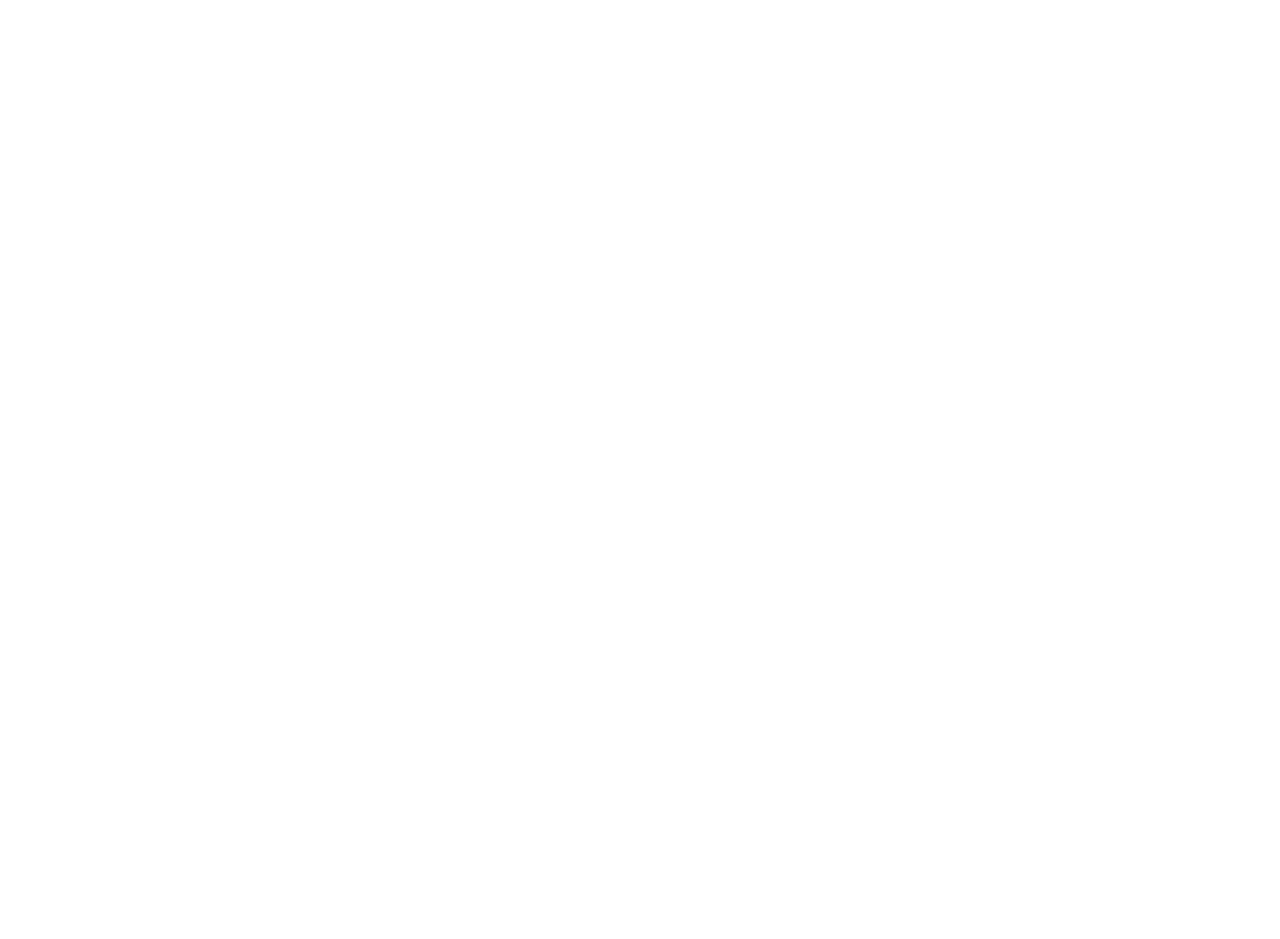
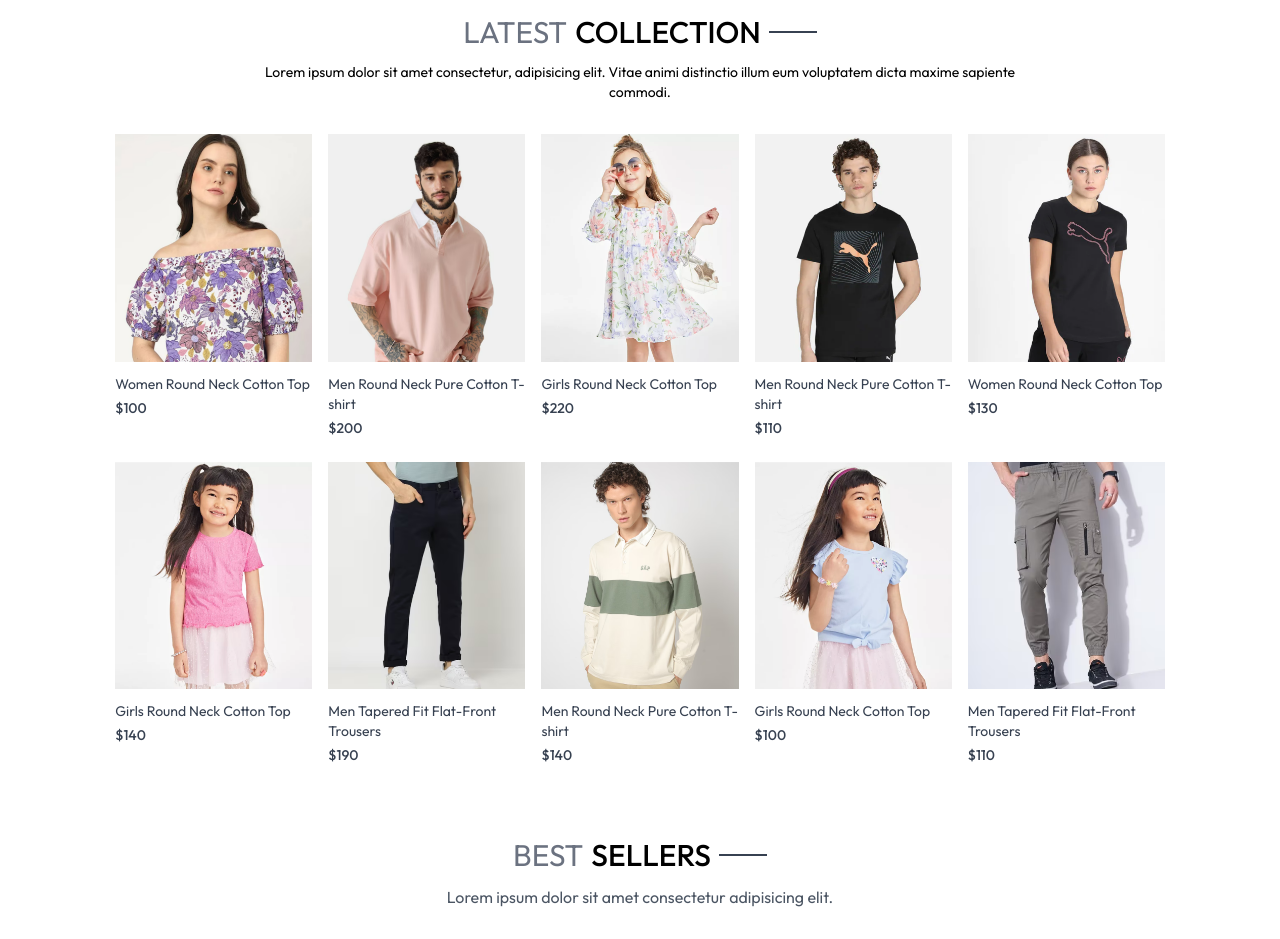
Before and after one commit to Sahith53/E-coommerce, a React (Vite) app in the folder Front-end/: page / in a window 1280 px wide. Shown: the part 560-1499 px from the top of the page. Before the commit the page ends 800 px from the top, so only its background shows below. Built offline with nearby package versions, Linux system fonts and the light colour scheme.

Commit message:
seller sections

```diff
--- /dev/null
+++ b/Front-end/src/components/BestSeller.jsx
@@ -0,0 +1,43 @@
+import React, { useContext, useEffect,useState} from 'react'
+import { ShopContext } from '../context/ShopContext'
+import ProductItem from './ProductItem';
+import Title from './Tittle'; // Adjust the path according to your project structure
+
+
+
+
+const BestSeller = () => {
+
+const {products} = useContext(ShopContext);
+const [BestSeller,setBestSeller] = useState([]);
+
+useEffect(()=>{
+    const bestProduct = products.filter((item)=>(item.bestseller));
+    setBestSeller(bestProduct.slice(0,5))
+
+},[])
+
+  return (
+    <div className='my-10 '>
+        <div className="py-8 text-3xl text-center">
+            <Title text1={'BEST'} text2={'SELLERS'}/>
+            <p className='w-3/4 m-auto text-xs text-gray-600 sm:text-sm md:text-base'>
+            Lorem ipsum dolor sit amet consectetur adipisicing elit.
+            </p>
+        </div>
+
+        <div className="flex grid-cols-2 gap-4 sm:grid-cols-3 md:grid-cols-4 lg:grid-cols-5 gap-y-6">
+            {
+                BestSeller.map((item,index)=>(
+                    <ProductItem key={index} id={item._id} name={item.name} image={item.image} price={item.price}/>
+
+                ))
+            }
+        </div>
+
+
+    </div>
+  )
+}
+
+export default BestSeller
--- a/Front-end/src/components/LatestCollection.jsx
+++ b/Front-end/src/components/LatestCollection.jsx
@@ -1,17 +1,36 @@
-import React, { useContext } from 'react'
+import React, { useContext, useEffect, useState } from 'react'
 import { ShopContext } from '../context/ShopContext'
 import Tittle from './Tittle';
+import ProductItem from './ProductItem';
 
 const LatestCollection = () => {
 
 const {products} = useContext(ShopContext);
+const [latestProducts, setLatestProducts] = useState([]);
+
+useEffect(()=>{
+  setLatestProducts(products.slice(0,10))
+},[])
 
 
   return (
     <div className="my-10">
 
     <div className="py-8 text-3xl text-center">
-      <Tittle/>
+      <Tittle text1={'LATEST'} text2={'COLLECTION'}/>
+      <p className='w-3/4 m-auto text-sm te:xt-gray-700 md-text-base'>
+      Lorem ipsum dolor sit amet consectetur, adipisicing elit. Vitae animi distinctio illum eum voluptatem dicta maxime sapiente commodi.
+      </p>
+    </div>
+    {/* RENDERING PRODUCTS */}
+    <div className="grid grid-cols-2 gap-4 sm:grid-cols-3 md:grid-cols-4 lg:grid-cols-5 gap-y-6 ">
+      {
+        latestProducts.map((item,index)=>(
+          <ProductItem  key={index} id={item._id} image={item.image} name={item.name} price={item.price}/>
+
+
+        ))
+      }
     </div>
     </div>
   )
--- a/Front-end/src/components/Navbar.jsx
+++ b/Front-end/src/components/Navbar.jsx
@@ -7,7 +7,7 @@ const Navbar = () => {
   const [visible, setVisible] = useState(false);
   return (
     <div className="flex items-center justify-between py-5 font-medium">
-      <img src={assets.logo} className="w-36" alt="" />
+      <Link to='/' ><img src={assets.logo} className="w-36" alt="" /></Link>
       <ul className="hidden gap-5 text-sm text-gray-700 sm:flex">
         <NavLink to="/" className="flex flex-col items-center gap-1">
           <p>Home</p>
--- /dev/null
+++ b/Front-end/src/components/ProductItem.jsx
@@ -0,0 +1,26 @@
+import React, { useContext} from 'react'
+import { ShopContext } from '../context/ShopContext'
+import { Link } from 'react-router-dom'
+
+
+
+
+const ProductItem = ({id,image,name,price}) => {
+
+    const {currency} = useContext(ShopContext);
+
+  return (
+    <Link  className='text-gray-700 cursor-pointer' to={`/product/${id}`}>
+        <div className="overflow-hidden">
+            <img className='transition-all delay-200 hover:scale-110' src={image[0]} alt="" />
+        </div>
+          <p className='pt-3 pb-1 text-sm'>{name}</p>
+          <p className='text-sm font-medium' >{currency}{price}</p>
+
+
+
+    </Link>
+  )
+}
+
+export default ProductItem
--- a/Front-end/src/components/Tittle.jsx
+++ b/Front-end/src/components/Tittle.jsx
@@ -5,7 +5,7 @@ const Tittle = ({text1,text2}) => {
     <div className="inline-flex items-center gap-2 mb-3">
 
     <p className='text-gray-500 '>{text1}</p><span className='font-medium text-grey-700 '>{text2}</span>
-    <p className='w-8 sm:w-12 h-[2px] bg-grey-700'></p>
+    <p className='w-8 sm:w-12 h-[2px] bg-gray-700'></p>
     </div>
   )
 }
--- a/Front-end/src/context/ShopContext.jsx
+++ b/Front-end/src/context/ShopContext.jsx
@@ -2,7 +2,6 @@ import { createContext, useState } from "react";
 import { products } from "../assets/assets/frontend_assets/assets";
 
 export const ShopContext = createContext();
-
 const ShopContextProvider = (props) => {
   const currency = "$";
   const delivery_fee = 10;
--- a/Front-end/src/index.css
+++ b/Front-end/src/index.css
@@ -18,3 +18,10 @@ a.active hr{
     font-weight: 400;
     font-style: normal;
   }
+
+  @media(max-width:640px) {
+    a.active{
+        background-color: black;
+        color: white;
+    }
+  }
--- a/Front-end/src/pages/Home.jsx
+++ b/Front-end/src/pages/Home.jsx
@@ -1,12 +1,14 @@
 import React from 'react'
 import Hero from '../components/Hero'
 import LatestCollection from '../components/LatestCollection'
+import BestSeller from '../components/BestSeller'
 
 const Home = () => {
   return (
     <div>
       <Hero />
       <LatestCollection/>
+      <BestSeller/>
     </div>
   )
 }
```
